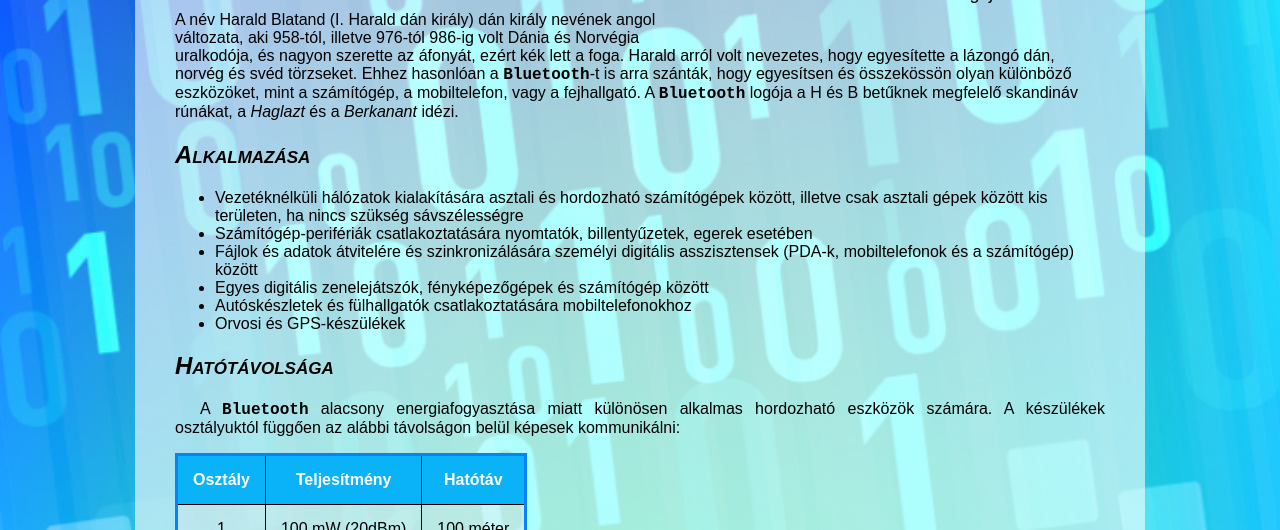
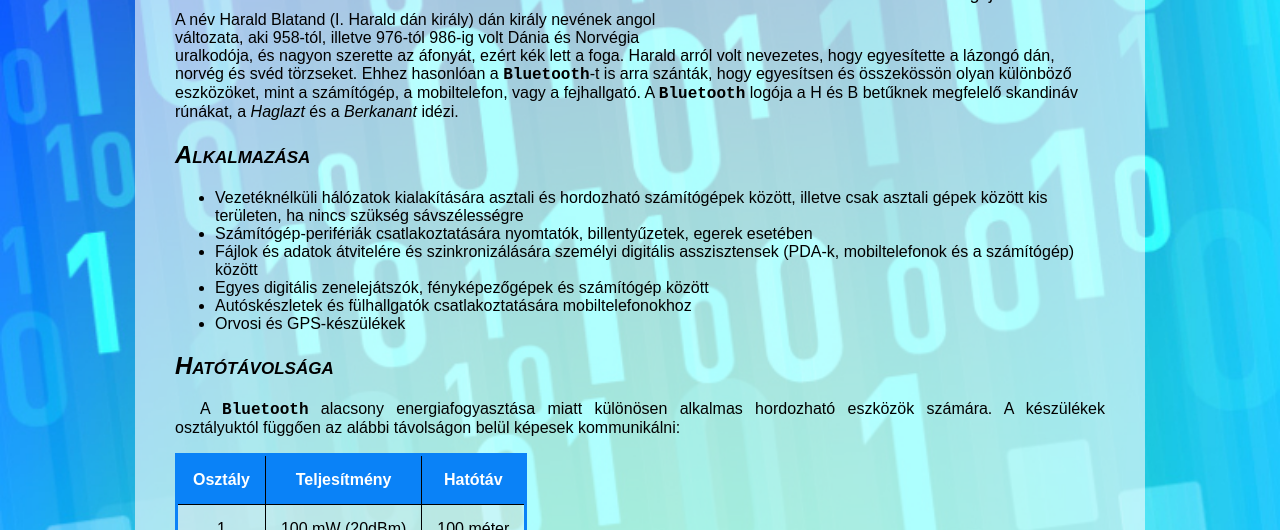
Before and after one commit to suha04/bluetooth, a plain HTML site: page index.html in a window 1280 px wide. Shown: the part 270-800 px from the top of the page. Drawn offline with Linux system fonts and the light colour scheme.

Commit message:
keszallapot

```diff
--- a/styles.css
+++ b/styles.css
@@ -71,7 +71,7 @@ table
 
 th
 {
-  background-color: #0AB2F7;
+  background-color: #0A82F7;
   color: White;
 
 }
```
